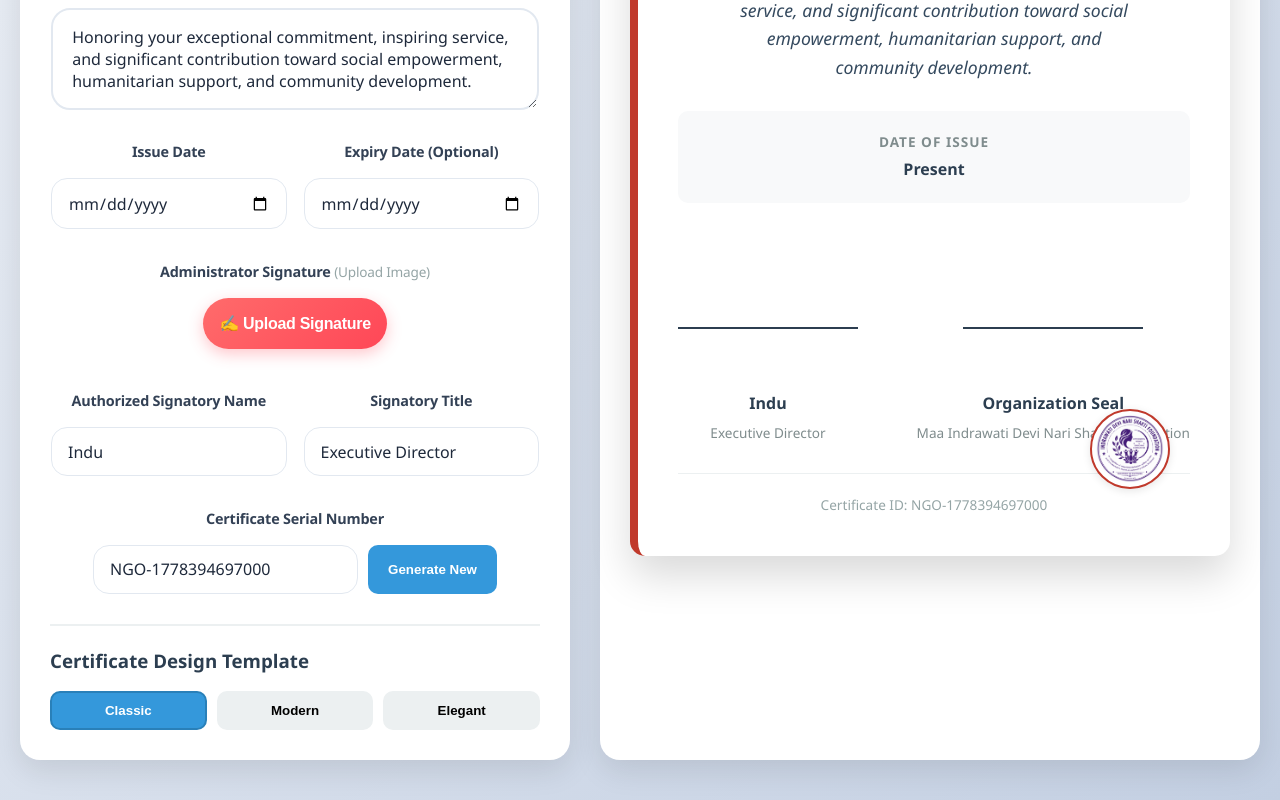
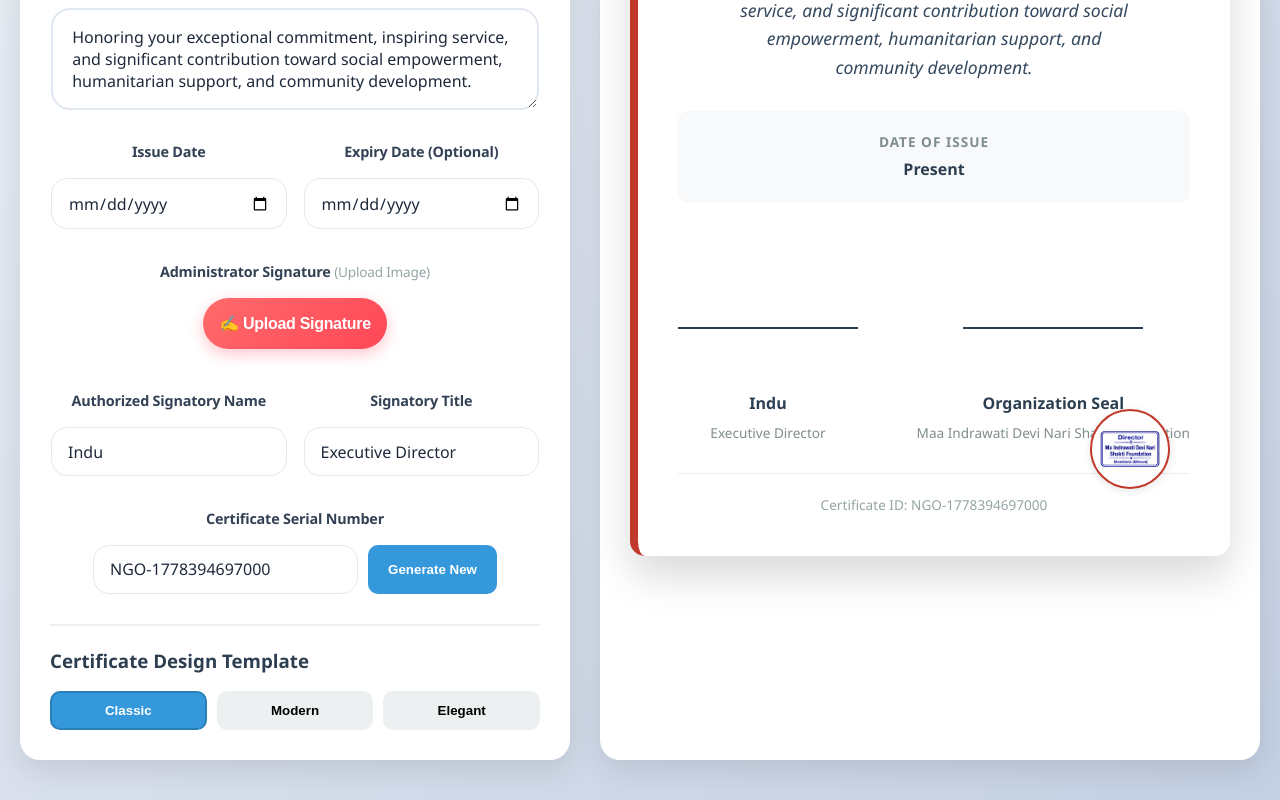
Before and after one commit to Deepakkaushik444/ngo-website, a React (Vite) app in the folder frontend/: page /admin/certificate in a window 1280 px wide. Shown: the part 883-1683 px from the top of the page. Built offline with nearby package versions, Linux system fonts and the light colour scheme; sample sign-in values are in the browser's storage.

Commit message:
add stamp

```diff
--- a/frontend/src/pages/Admin/CertificateGenerator.jsx
+++ b/frontend/src/pages/Admin/CertificateGenerator.jsx
@@ -436,7 +436,7 @@ description: "Honoring your exceptional commitment, inspiring service, and signi
 
                    <div className="certificate-seal">
   <img
-    src="../images/stamp.png"   // 👈 DUMMY URL – replace with your stamp image URL later
+    src="../images/st.png"   // 👈 DUMMY URL – replace with your stamp image URL later
     alt="Organization Stamp"
     className="seal-image"
     style={{ width: '80px', height: '80px', objectFit: 'contain' }}
--- a/frontend/src/pages/MainSite/Volunteer.jsx
+++ b/frontend/src/pages/MainSite/Volunteer.jsx
@@ -312,10 +312,7 @@ export default function Volunteer() {
                 <div className="detail-label">Full Name:</div>
                 <div className="detail-value">{selectedVolunteer.name}</div>
               </div>
-              <div className="detail-row">
-                <div className="detail-label">Email:</div>
-                <div className="detail-value">{selectedVolunteer.email}</div>
-              </div>
+
               <div className="detail-row">
                 <div className="detail-label">Role:</div>
                 <div className="detail-value">{getRoleLabel(selectedVolunteer.role)}</div>
@@ -328,10 +325,7 @@ export default function Volunteer() {
                   </span>
                 </div>
               </div>
-              <div className="detail-row">
-                <div className="detail-label">Phone:</div>
-                <div className="detail-value">{selectedVolunteer.phone || "Not provided"}</div>
-              </div>
+
               <div className="detail-row">
                 <div className="detail-label">Message:</div>
                 <div className="detail-value">
```
Also changed, not shown: frontend/public/images/st.png (added).
